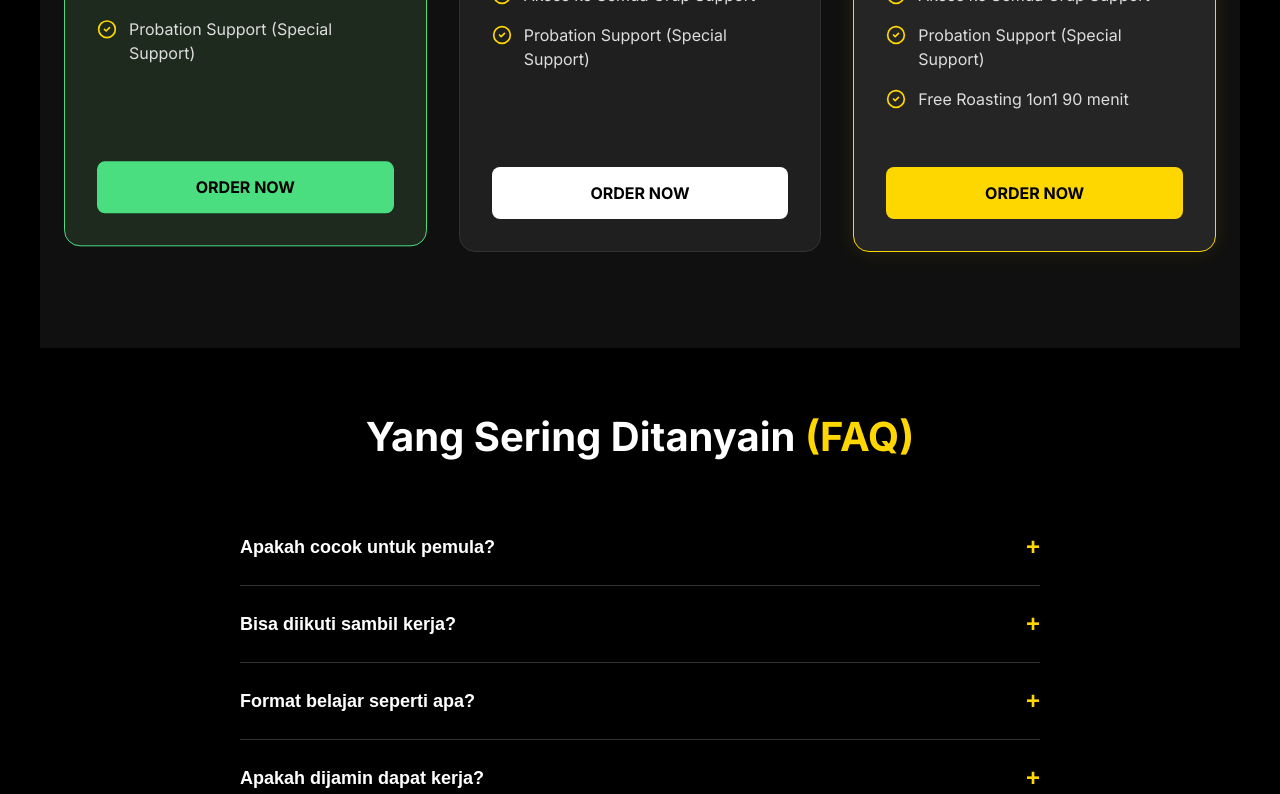
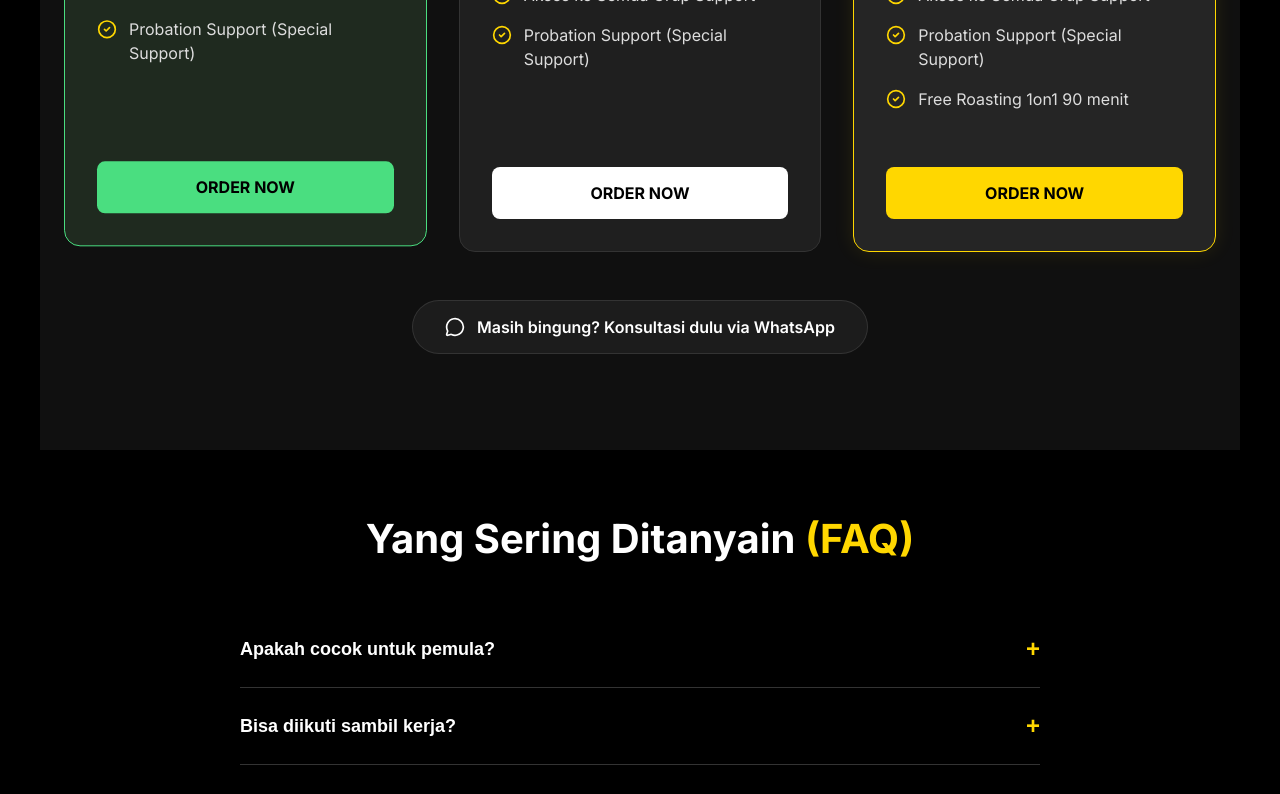
Before and after one commit to alvianzf/learnwithandi.com, a Next.js app: page / in a window 1280 px wide. Shown: the part 8987-9781 px from the top of the page. Built offline with nearby package versions, Linux system fonts and the light colour scheme.

Commit message:
feat: refactor consultation button to global placement

```diff
--- a/src/components/OfferSection.module.css
+++ b/src/components/OfferSection.module.css
@@ -167,6 +167,34 @@
   background: #45ce76;
 }
 
+.consultationWrapper {
+  display: flex;
+  justify-content: center;
+  margin-top: 3rem;
+}
+
+.consultButton {
+  display: inline-flex;
+  align-items: center;
+  justify-content: center;
+  gap: 0.75rem;
+  padding: 1rem 2rem;
+  background: rgba(255, 255, 255, 0.05);
+  border: 1px solid rgba(255, 255, 255, 0.1);
+  color: #fff;
+  text-decoration: none;
+  font-size: 1rem;
+  font-weight: 600;
+  border-radius: 50px;
+  transition: all 0.2s ease;
+}
+
+.consultButton:hover {
+  background: rgba(255, 255, 255, 0.1);
+  border-color: rgba(255, 255, 255, 0.2);
+  transform: translateY(-2px);
+}
+
 @keyframes float {
   0% {
     transform: translateY(0px);
--- a/src/components/OfferSection.tsx
+++ b/src/components/OfferSection.tsx
@@ -1,6 +1,6 @@
 import { content } from '@/data/content';
 import styles from './OfferSection.module.css';
-import { CheckCircle2 } from 'lucide-react';
+import { CheckCircle2, MessageCircle } from 'lucide-react';
 
 export default function OfferSection() {
   const { offer } = content;
@@ -49,6 +49,20 @@ export default function OfferSection() {
             </div>
           ))}
         </div>
+
+        {offer.consultation && (
+          <div className={styles.consultationWrapper}>
+            <a
+              href={offer.consultation.link}
+              className={styles.consultButton}
+              target="_blank"
+              rel="noopener noreferrer"
+            >
+              <MessageCircle size={20} />
+              {offer.consultation.text}
+            </a>
+          </div>
+        )}
       </div>
     </section>
   );
--- a/src/data/content.ts
+++ b/src/data/content.ts
@@ -257,6 +257,10 @@ export const content = {
     ],
     // Legacy benefits array for OfferSection if needed, but we used plans now.
     benefits: [],
+    consultation: {
+      text: "Masih bingung? Konsultasi dulu via WhatsApp",
+      link: "https://wa.me/628123456789"
+    },
     plans: [
       {
         name: "Support",
```
